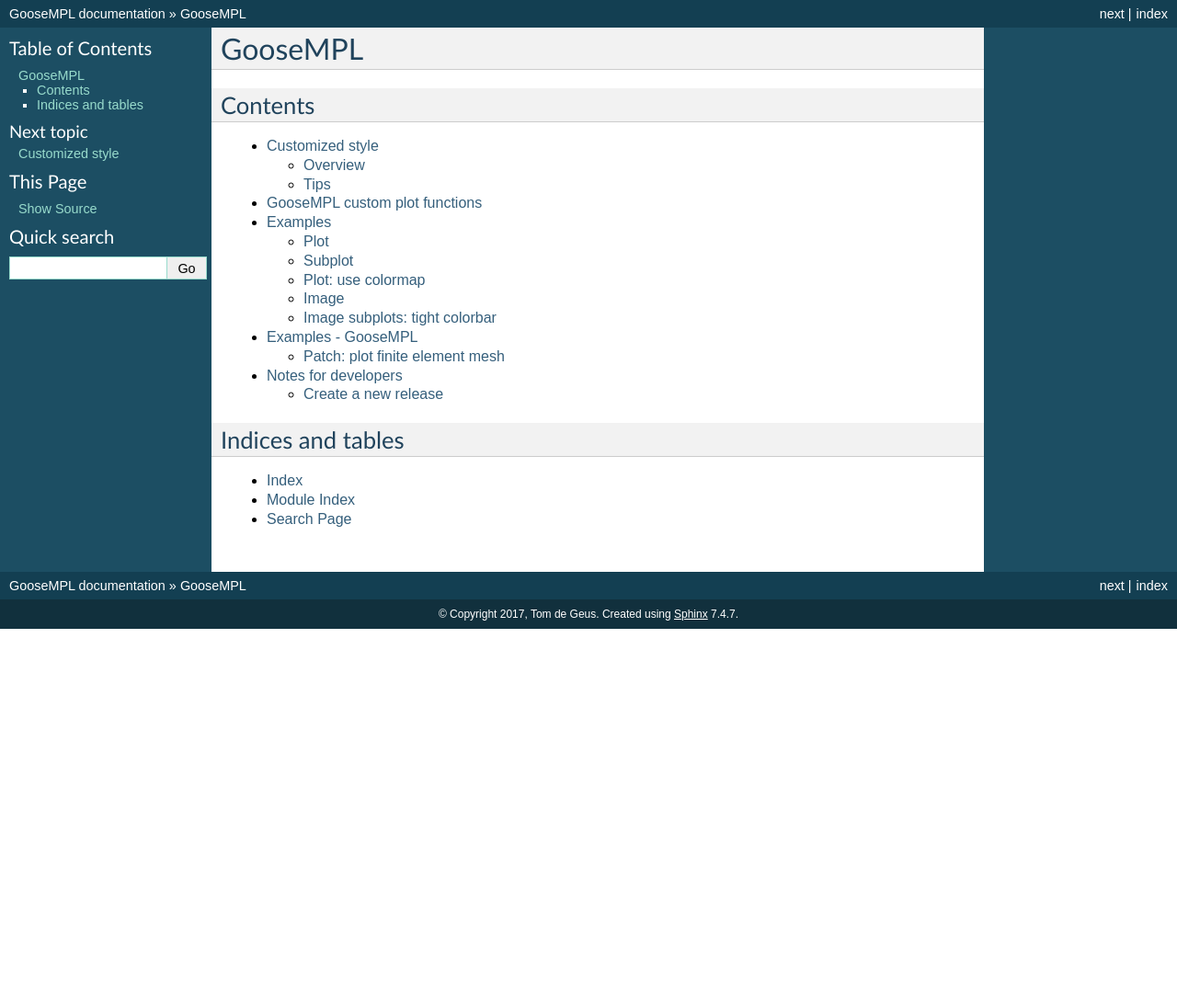
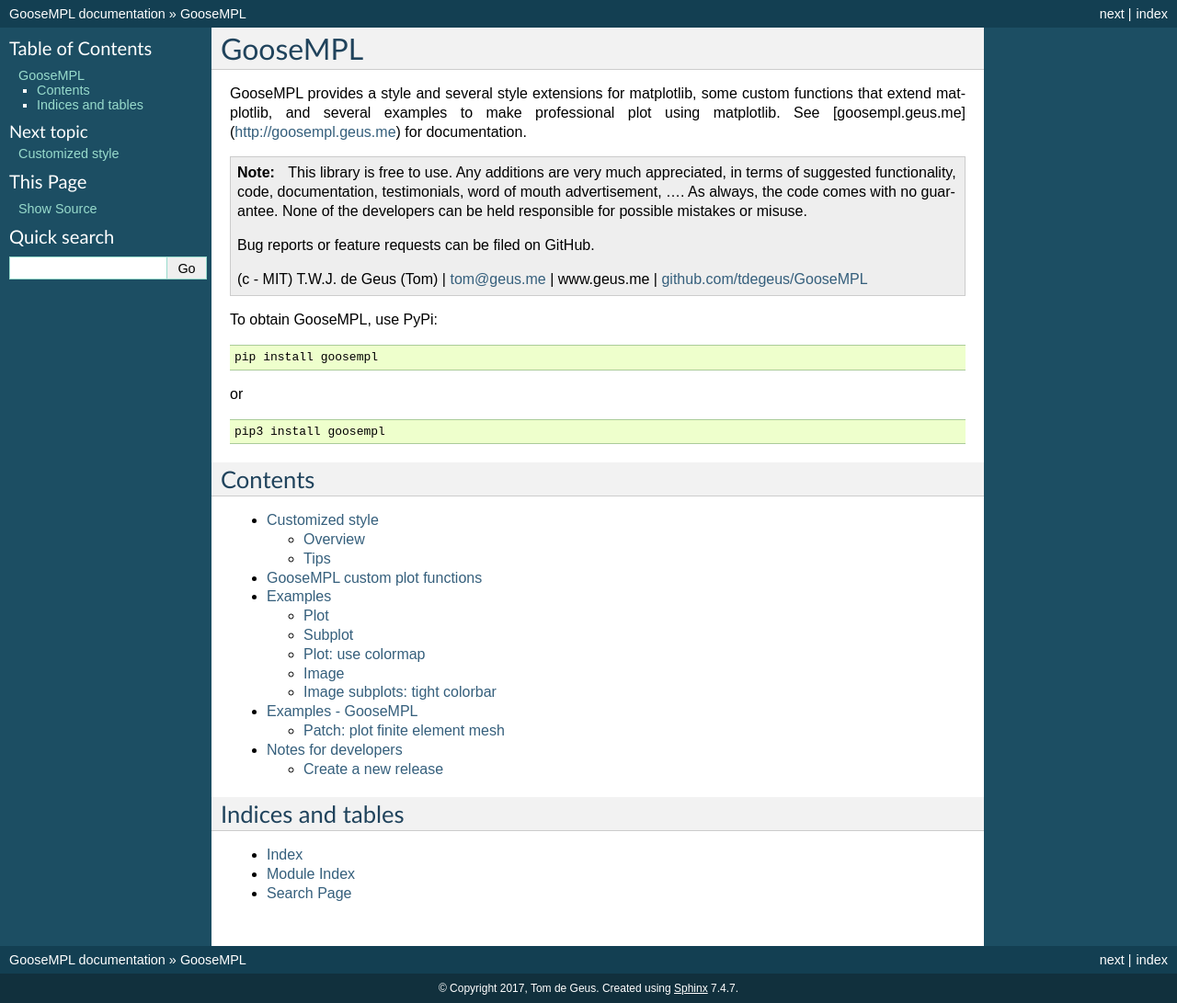
Before and after one commit to tdegeus/GooseMPL, a Sphinx documentation site: the page built from docs/index.rst, in a window 1280 px wide. Shown: the whole page at 92% size. Built offline with Sphinx 7.4.7, drawn with Linux system fonts in a browser that asks for light colours; formulas are drawn with MathJax 3; before the commit the page ends 900 px from its top, so only the background shows below that.

Commit message:
Documentation update

```diff
--- a/docs/index.rst
+++ b/docs/index.rst
@@ -2,6 +2,29 @@
 ********
 GooseMPL
 ********
+
+GooseMPL provides a style and several style extensions for matplotlib, some custom functions that extend matplotlib, and several examples to make professional plot using matplotlib. See [goosempl.geus.me](http://goosempl.geus.me) for documentation.
+
+
+.. note::
+
+  This library is free to use. Any additions are very much appreciated, in terms of suggested functionality, code, documentation, testimonials, word of mouth advertisement, .... As always, the code comes with no guarantee. None of the developers can be held responsible for possible mistakes or misuse.
+
+  Bug reports or feature requests can be filed on GitHub.
+
+  (c - MIT) T.W.J. de Geus (Tom) | tom@geus.me | www.geus.me | `github.com/tdegeus/GooseMPL <http://github.com/tdegeus/GooseMPL>`_
+
+To obtain GooseMPL, use PyPi:
+
+.. code-block::
+
+  pip install goosempl
+
+or
+
+.. code-block::
+
+  pip3 install goosempl
 
 Contents
 ========
```
Also changed, not shown: README.md (+2 -2 lines).
